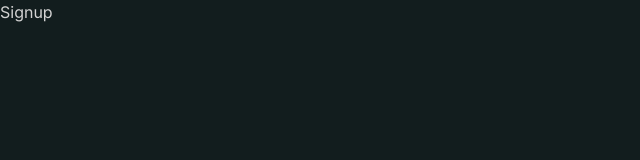
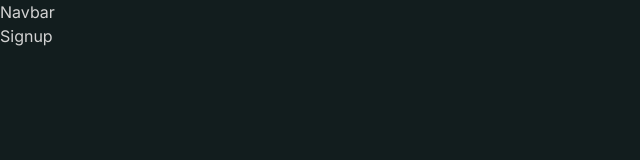
Before and after one commit to jonahunuafe/blog-post, a Next.js app: page /signup in a window 1280 px wide. Shown: the top 160 px of the page, without its empty margins (0-640 px from the left). Built offline with nearby package versions, Linux system fonts and the light colour scheme.

Commit message:
set up Navbar component

```diff
--- a/app/layout.js
+++ b/app/layout.js
@@ -1,5 +1,6 @@
 import { Inter } from "next/font/google";
 import "./globals.css";
+import Navbar from "@/components/Navbar";
 
 const inter = Inter({ subsets: ["latin"] });
 
@@ -11,7 +12,10 @@
 export default function RootLayout({ children }) {
   return (
     <html lang="en">
-      <body className={inter.className}>{children}</body>
+      <body className={inter.className}>
+        <Navbar />
+        {children}
+      </body>
     </html>
   );
 }
--- /dev/null
+++ b/components/Navbar.js
@@ -0,0 +1,9 @@
+import React from 'react'
+
+const Navbar = () => {
+  return (
+    <div>Navbar</div>
+  )
+}
+
+export default Navbar
```
Also changed, not shown: app/user/page.jsx (renamed from app/user/user.jsx).
